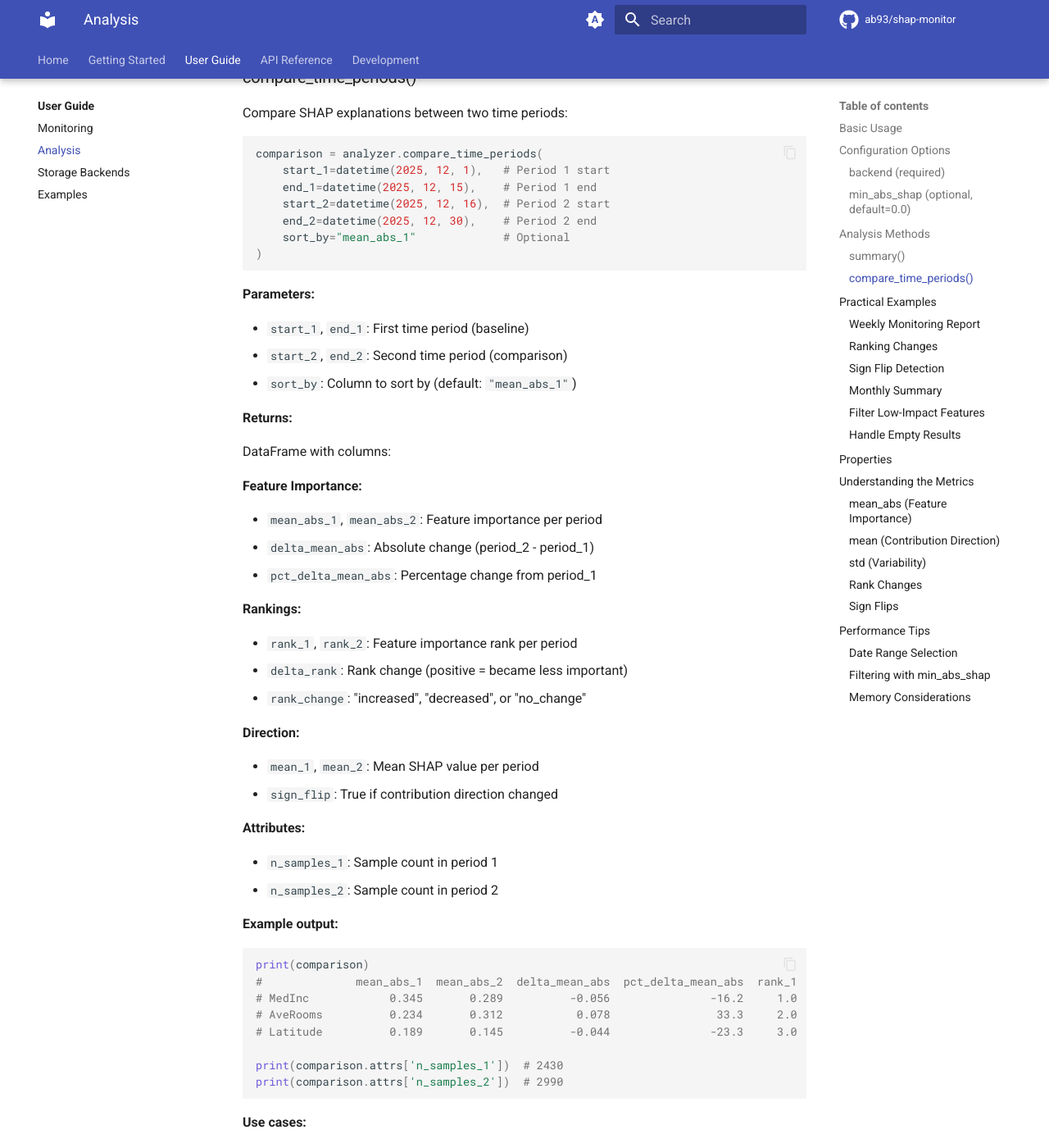
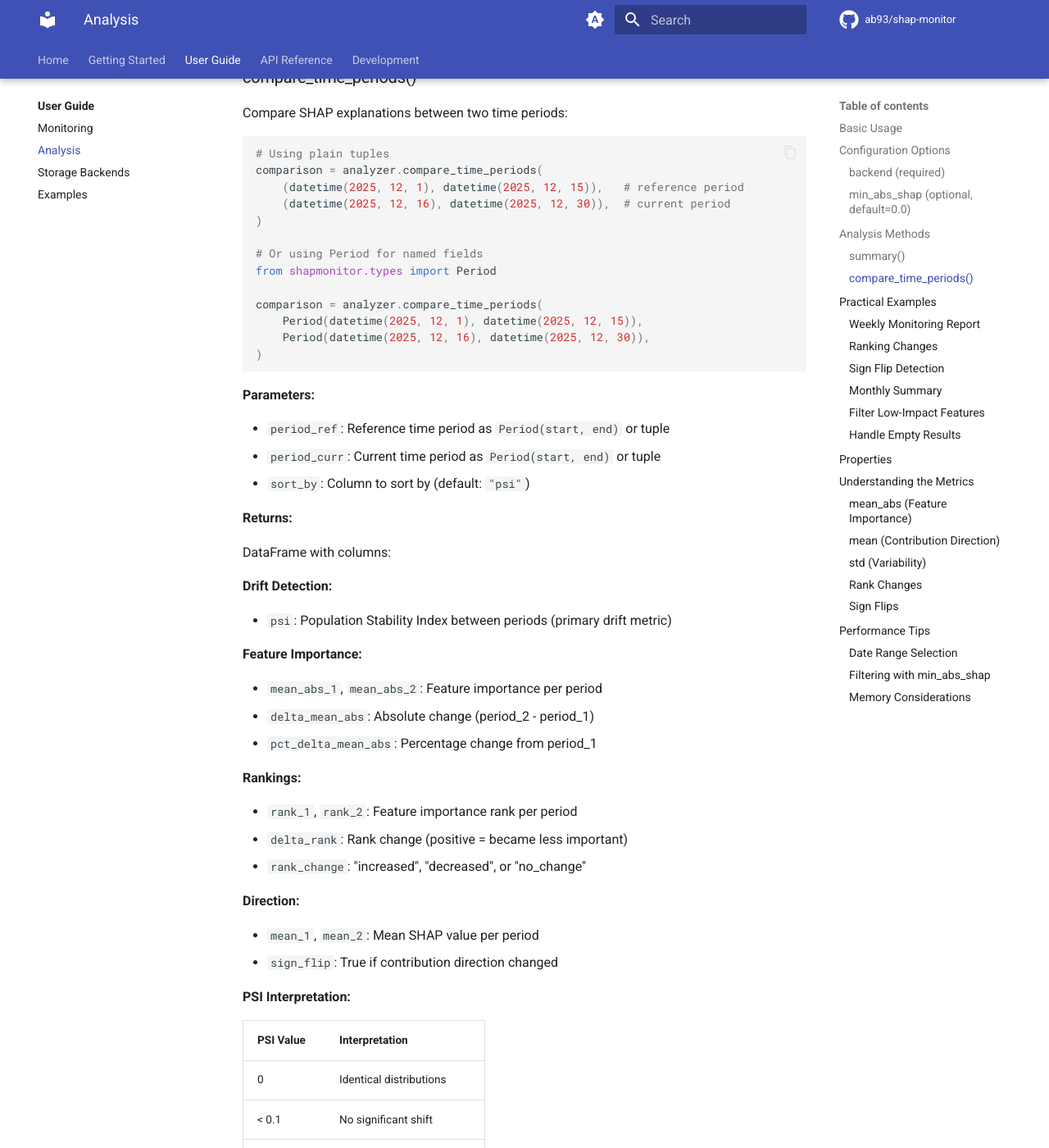
Before and after one commit to ab93/shap-monitor, an MkDocs documentation site: the page built from docs/user-guide/analysis.md, in a window 1280 px wide and 1400 px high, scrolled down 2543 px. Shown: the whole window at 82% size. Built offline with MkDocs 1.6.1 and Material for MkDocs 9.7.7, drawn with Linux system fonts in a browser that asks for light colours; comment, search, counter and statistics services are not loaded; the version menu is left out; some of the changed text lies outside the part shown.

````diff
--- a/docs/user-guide/analysis.md
+++ b/docs/user-guide/analysis.md
@@ -110,24 +110,34 @@
 Compare SHAP explanations between two time periods:
 
 ```python
+# Using plain tuples
 comparison = analyzer.compare_time_periods(
-    start_1=datetime(2025, 12, 1),   # Period 1 start
-    end_1=datetime(2025, 12, 15),    # Period 1 end
-    start_2=datetime(2025, 12, 16),  # Period 2 start
-    end_2=datetime(2025, 12, 30),    # Period 2 end
-    sort_by="mean_abs_1"             # Optional
+    (datetime(2025, 12, 1), datetime(2025, 12, 15)),   # reference period
+    (datetime(2025, 12, 16), datetime(2025, 12, 30)),  # current period
+)
+
+# Or using Period for named fields
+from shapmonitor.types import Period
+
+comparison = analyzer.compare_time_periods(
+    Period(datetime(2025, 12, 1), datetime(2025, 12, 15)),
+    Period(datetime(2025, 12, 16), datetime(2025, 12, 30)),
 )
 ```
 
 **Parameters:**
 
-- `start_1`, `end_1`: First time period (baseline)
-- `start_2`, `end_2`: Second time period (comparison)
-- `sort_by`: Column to sort by (default: `"mean_abs_1"`)
+- `period_ref`: Reference time period as `Period(start, end)` or tuple
+- `period_curr`: Current time period as `Period(start, end)` or tuple
+- `sort_by`: Column to sort by (default: `"psi"`)
 
 **Returns:**
 
 DataFrame with columns:
+
+**Drift Detection:**
+
+- `psi`: Population Stability Index between periods (primary drift metric)
 
 **Feature Importance:**
 
@@ -146,6 +156,16 @@
 - `mean_1`, `mean_2`: Mean SHAP value per period
 - `sign_flip`: True if contribution direction changed
 
+**PSI Interpretation:**
+
+| PSI Value  | Interpretation              |
+|------------|-----------------------------|
+| 0          | Identical distributions     |
+| < 0.1      | No significant shift        |
+| 0.1 - 0.25 | Moderate shift, investigate |
+| 0.25 - 0.5 | Significant shift           |
+| > 0.5      | Severe shift                |
+
 **Attributes:**
 
 - `n_samples_1`: Sample count in period 1
@@ -155,10 +175,10 @@
 
 ```python
 print(comparison)
-#              mean_abs_1  mean_abs_2  delta_mean_abs  pct_delta_mean_abs  rank_1  rank_2  delta_rank rank_change    mean_1    mean_2  sign_flip
-# MedInc            0.345       0.289          -0.056               -16.2     1.0     1.0         0.0  no_change      0.312     0.276      False
-# AveRooms          0.234       0.312           0.078                33.3     2.0     2.0         0.0  no_change     -0.198    -0.267      False
-# Latitude          0.189       0.145          -0.044               -23.3     3.0     4.0         1.0  decreased      0.167     0.134      False
+#              psi  mean_abs_1  mean_abs_2  delta_mean_abs  ...  rank_change  sign_flip
+# MedInc      0.08       0.345       0.289          -0.056  ...    no_change      False
+# AveRooms    0.15       0.234       0.312           0.078  ...    no_change      False
+# Latitude    0.32       0.189       0.145          -0.044  ...    decreased      False
 
 print(comparison.attrs['n_samples_1'])  # 2430
 print(comparison.attrs['n_samples_2'])  # 2990
@@ -185,19 +205,21 @@
 
 # Compare weeks
 comparison = analyzer.compare_time_periods(
-    start_1=last_week_start,
-    end_1=this_week_start,
-    start_2=this_week_start,
-    end_2=today
+    (last_week_start, this_week_start),
+    (this_week_start, today),
 )
 
-# Find significant changes
+# Find features with significant PSI (distribution shift)
+drifted_features = comparison[comparison['psi'] > 0.1]
+print("Features with significant drift (PSI > 0.1):")
+print(drifted_features[['psi', 'mean_abs_1', 'mean_abs_2']])
+
+# Find significant importance changes
 significant_changes = comparison[
     abs(comparison['pct_delta_mean_abs']) > 20
 ]
-
 print("Features with >20% importance change:")
-print(significant_changes[['mean_abs_1', 'mean_abs_2', 'pct_delta_mean_abs']])
+print(significant_changes[['psi', 'mean_abs_1', 'mean_abs_2', 'pct_delta_mean_abs']])
 ```
 
 ### Ranking Changes
````
Also changed, not shown: docs/getting-started/quickstart.md (+4 -6 lines), docs/user-guide/monitoring.md (+4 -0 lines), 2 other files.
